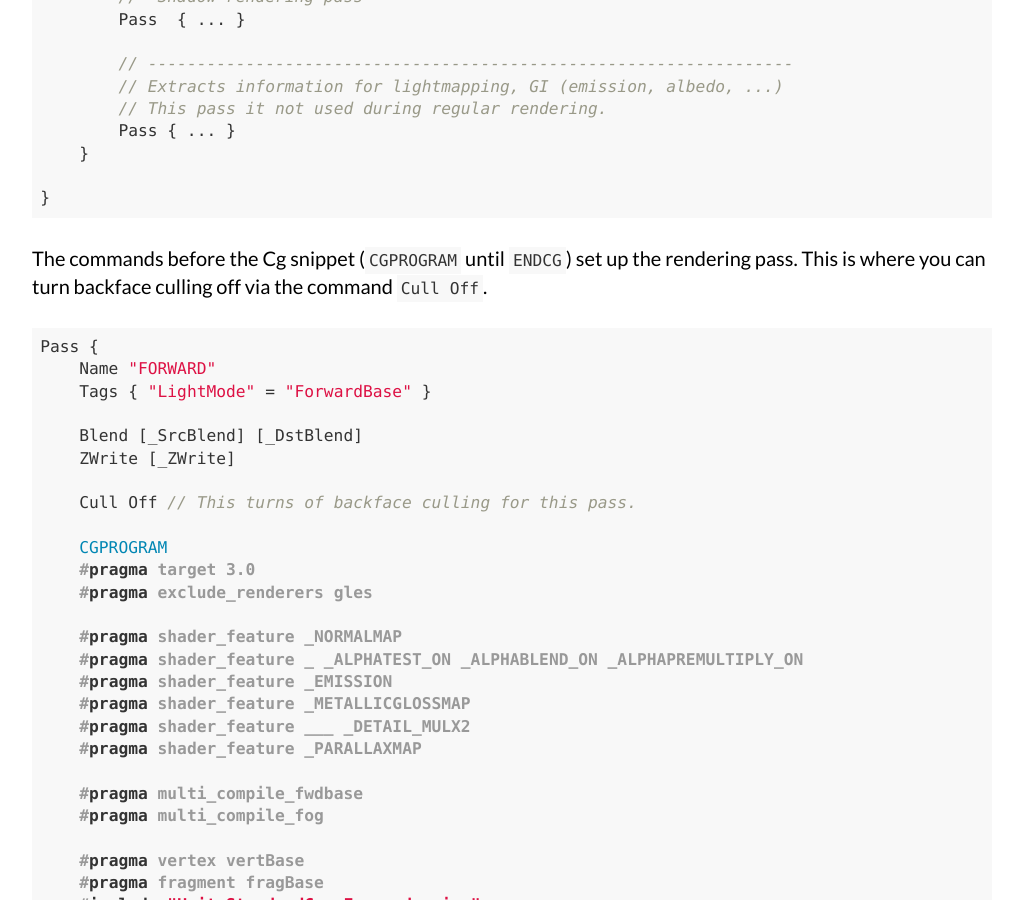
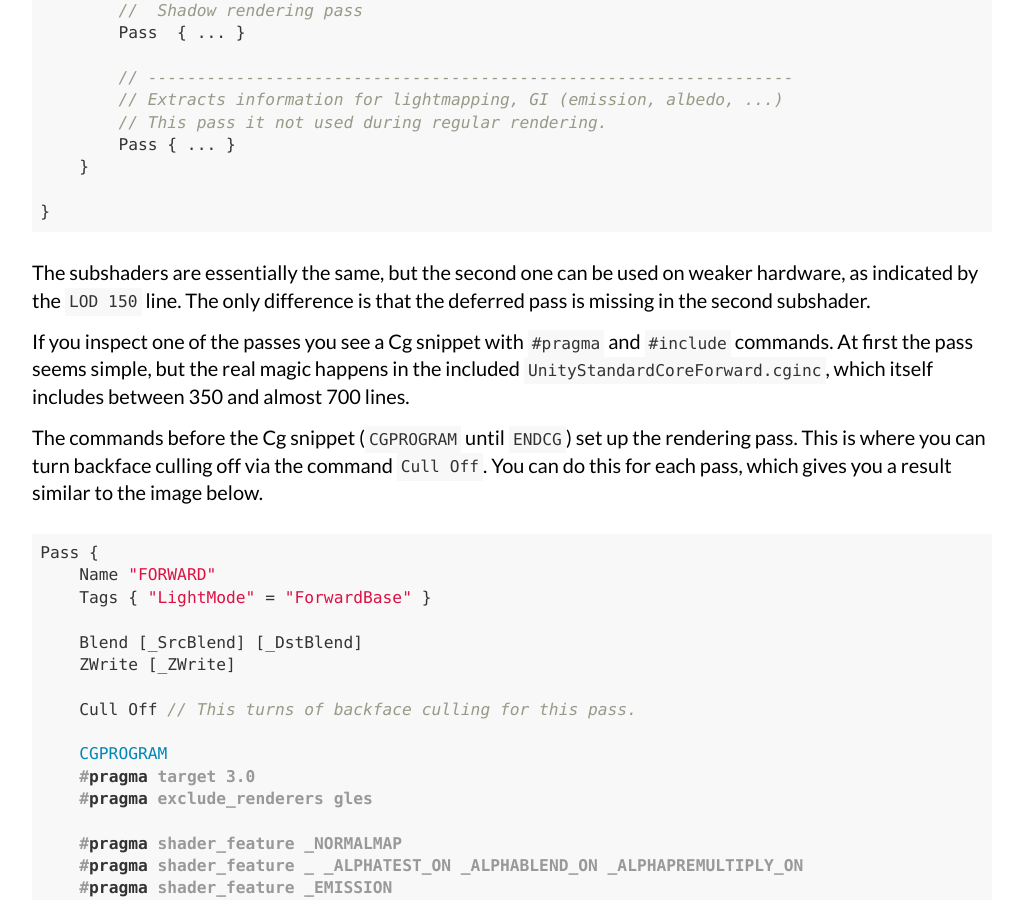
Before and after one commit to Lorti/manu.ninja, a Jekyll site: the page built from _posts/2016-01-26-rendering-low-poly-hair-in-unity.md, in a window 1280 px wide and 900 px high, scrolled down 2389 px. Shown: the whole window, without its empty margins (128-1144 px from the left). Built offline with Jekyll 4.4.1, drawn with Linux system fonts in a browser that asks for light colours; nearby versions of some CDN libraries; comment, search, counter and statistics services are not loaded; some of the changed text lies outside the part shown.

Commit message:
progress

```diff
--- a/_posts/2016-01-26-rendering-low-poly-hair-in-unity.md
+++ b/_posts/2016-01-26-rendering-low-poly-hair-in-unity.md
@@ -12,13 +12,12 @@ You have modeled and textured hair for your low-poly character and want to drop
 
 This was my experience a few days ago. Turns out, that Unity has no cutout with soft edges or a double-sided shader per default, apart from the foliage shaders. There is no well-hidden checkbox to turn off backface culling, like one might expect when coming a 3D modeling software. Luckily all the default shaders can be downloaded from the [Unity Download Archive](https://unity3d.com/get-unity/download/archive), to tinker with them.
 
+
+
+
 ## Modifying the Standard Shader for Double-Sided Rendering
 
-[Unity Download Archive](https://unity3d.com/get-unity/download/archive)
-`DefaultResourcesExtra`
-`Standard.shader`
-
-For each pass, the object geometry is rendered, so there must be at least one pass.
+There are many files in this package. To find the standard shader you have to locate the `Standard.shader` file in the `DefaultResourcesExtra` folder. The shader itself consists of two subshaders, made up of five and four passes respectively. You can get a clear overview by collapsing the code blocks.
 
 ~~~
 Shader "Standard" {
@@ -74,7 +73,11 @@ Shader "Standard" {
 }
 ~~~
 
-The commands before the Cg snippet (`CGPROGRAM` until `ENDCG`) set up the rendering pass. This is where you can turn backface culling off via the command `Cull Off`.
+The subshaders are essentially the same, but the second one can be used on weaker hardware, as indicated by the `LOD 150` line. The only difference is that the deferred pass is missing in the second subshader.
+
+If you inspect one of the passes you see a Cg snippet with `#pragma` and `#include` commands. At first the pass seems simple, but the real magic happens in the included `UnityStandardCoreForward.cginc`, which itself includes between 350 and almost 700 lines.
+
+The commands before the Cg snippet (`CGPROGRAM` until `ENDCG`) set up the rendering pass. This is where you can turn backface culling off via the command `Cull Off`. You can do this for each pass, which gives you a result similar to the image below.
 
 ~~~
 Pass {
@@ -110,6 +113,9 @@ Pass {
 
 ![](/images/unity-low-poly-hair-cull-off.jpg)
 
+
+
+
 ## The Lighting Is Wrong in This Approach
 
 [Why is this a problem?](http://danielbrauer.com/files/rendering-double-sided-geometry.html)
@@ -120,6 +126,9 @@ Pass {
 
 [double-sided rendering methods](http://forum.unity3d.com/threads/double-sided-material.21778/page-2#post-2352641)
 
+
+
+
 ## Softening the Alpha Cutoff with Fast Approximate Anti-Aliasing
 
 [anti-aliasing](http://docs.unity3d.com/Manual/script-Antialiasing.html)
@@ -127,10 +136,16 @@ Pass {
 
 ![](/images/unity-low-poly-hair-fxaa.jpg)
 
+
+
+
 ## Creating Low-Poly Hair Strips in ZBrush
 
 You can build your own hair strip brush following the [tutorial](http://www.3dartistonline.com/news/2015/04/how-do-i-create-real-time-hair-for-games/) by Tom Parker or just download my [hair strip brush](), if you are in a hurry.
 
+
+
+
 ## Conclusion
 
 ![](/images/unity-low-poly-hair-rendering.jpg)
```
Also changed, not shown: _posts/2015-11-10-how-to-design-an-indie-game-logo-in-illustrator.md (+1 -3 lines).
